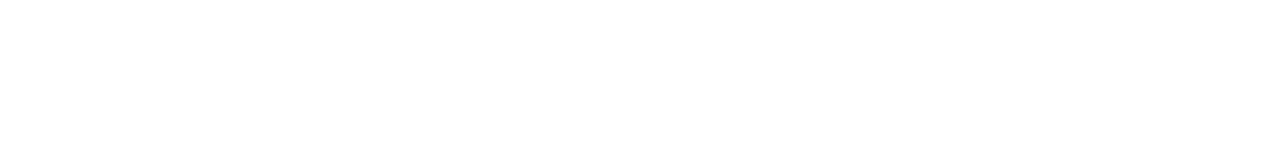
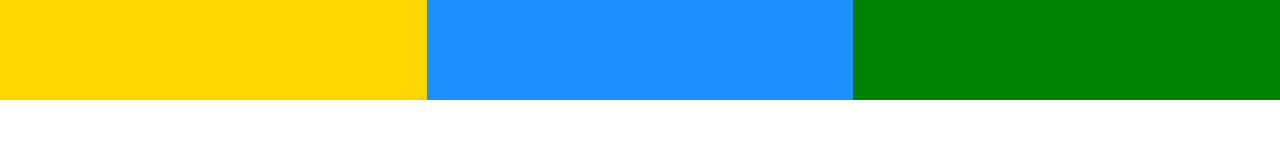
Before and after one commit to Marrax09/moshify, a plain HTML site: page index.html in a window 1280 px wide. Drawn offline with Linux system fonts and the light colour scheme.

Commit message:
build the grid component.

```diff
--- a/CSS/styles.css
+++ b/CSS/styles.css
@@ -421,3 +421,20 @@ a{
         font-size: 1.6rem;
     }
 }
+
+/* grid */
+.grid{
+    display: grid;
+}
+
+@media screen and (min-width: 768px) {
+    .grid--1x2{
+        grid-template-columns: repeat( 2, 1fr);
+    }
+}
+
+@media screen and (min-width: 1024px) {
+    .grid--1x3{
+        grid-template-columns: repeat( 3, 1fr);
+    }
+}
--- a/index.html
+++ b/index.html
@@ -13,5 +13,11 @@
     <link rel="stylesheet" href="CSS/normalize.css" />
     <link rel="stylesheet" href="CSS/styles.css" />
   </head>
-  <body></body>
+  <body>
+    <div class="grid grid--1x3">
+      <div style="height: 100px; background: gold"></div>
+      <div style="height: 100px; background: dodgerblue"></div>
+      <div style="height: 100px; background: green"></div>
+    </div>
+  </body>
 </html>
```
Also changed, not shown: components/grid.html (added, +5 -0 lines).
